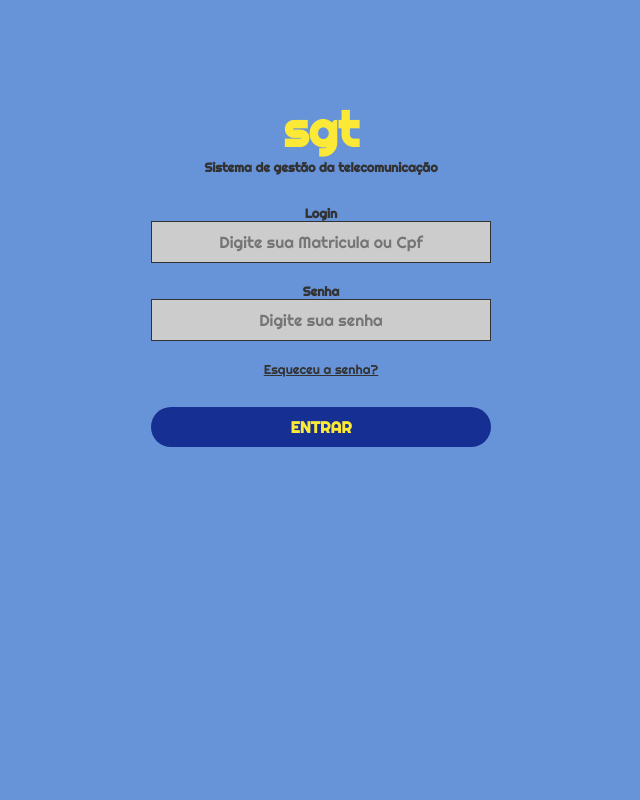
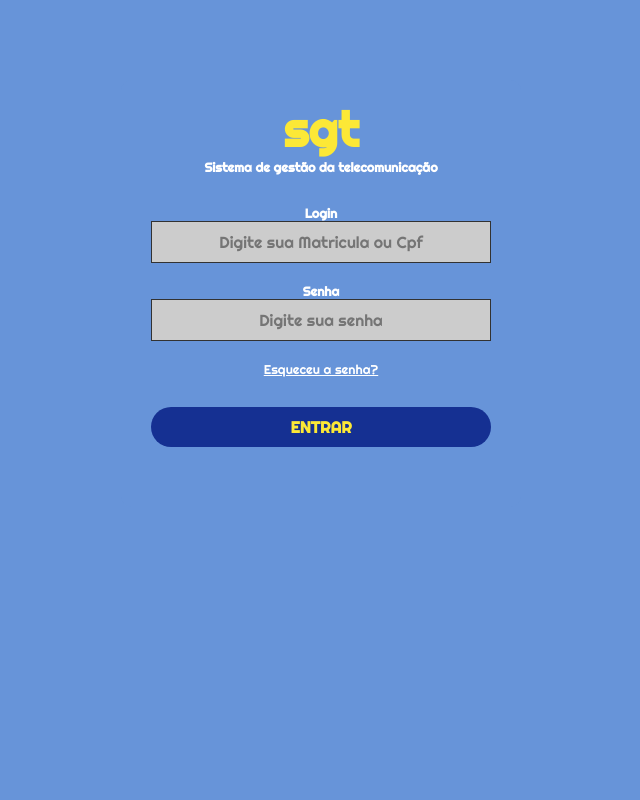
Before and after one commit to thiagotw10/projeto_empresa, a PHP site: page / in a window 1280 px wide. Shown: the whole page, without its empty margins (319-959 px from the left). Run offline with PHP 8.4, Linux system fonts and the light colour scheme.

Commit message:
projeto_empresa

```diff
--- a/styles.css
+++ b/styles.css
@@ -6,7 +6,7 @@
     padding: 0;
     box-sizing: border-box;
     font-family: 'Righteous', cursive;
-    color: #323232;
+    color: white;
     border: none;
 }
 
```
